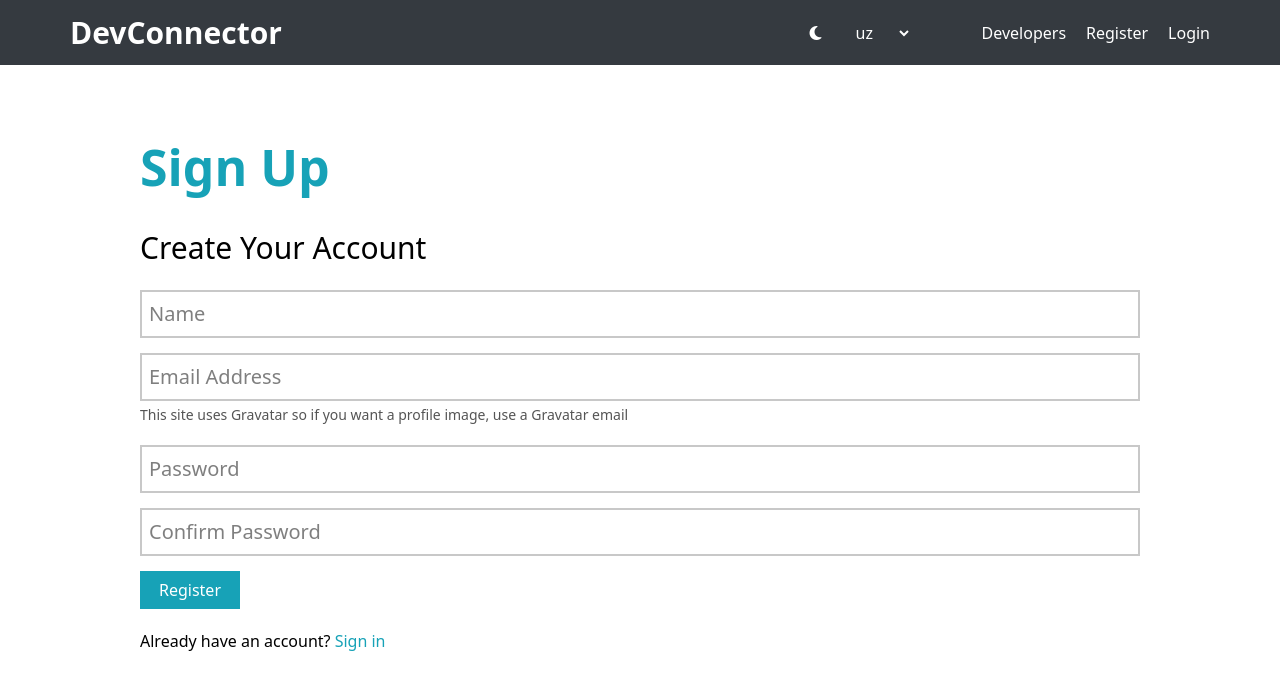
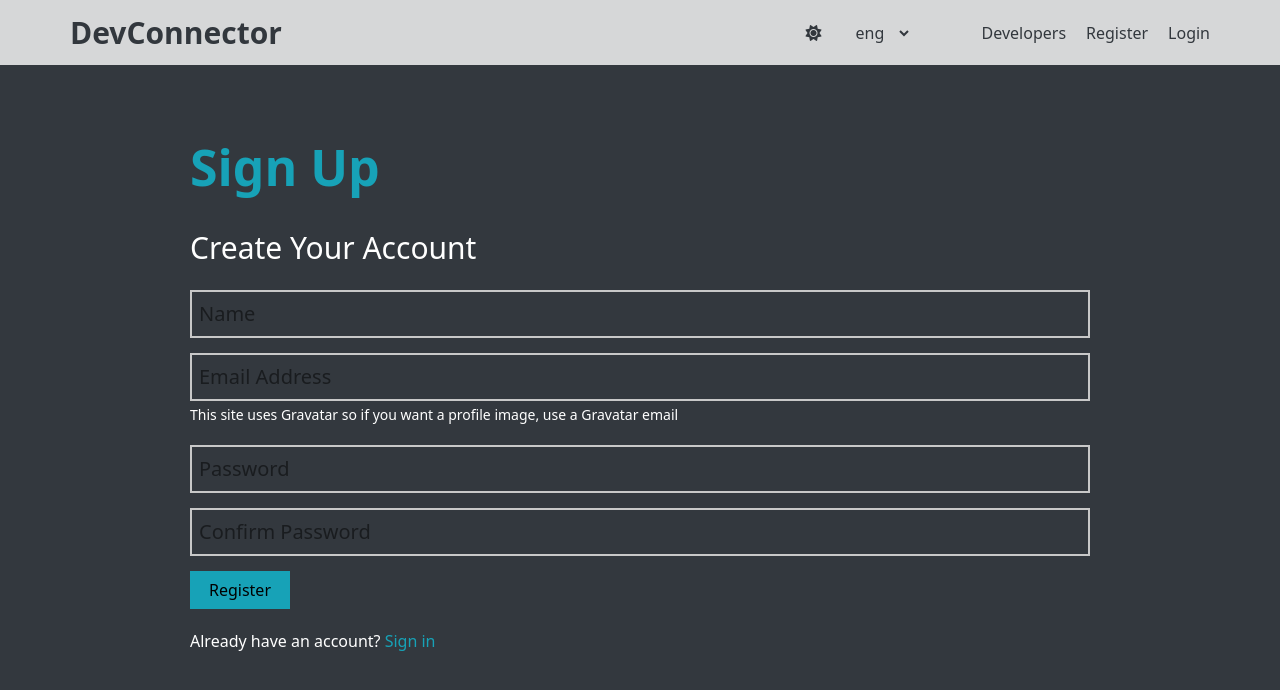
Before and after one commit to asliddinrashidovich/dev-connector, a React (Vite) app: page /register in a window 1280 px wide. Both pictures are taken after a click on the element 815 px from the left and 32 px from the top of the page. Shown: the top 690 px of the page. Built offline with nearby package versions, Linux system fonts and the light colour scheme.

Commit message:
the bugs is fixed

```diff
--- a/index.html
+++ b/index.html
@@ -2,7 +2,7 @@
 <html lang="en">
   <head>
     <meta charset="UTF-8" />
-    <link rel="icon" type="image/svg+xml" href="/vite.svg" />
+    <link rel="icon" type="image/svg+xml" href="" />
     <meta name="viewport" content="width=device-width, initial-scale=1.0" />
     <link rel="stylesheet" href="https://cdnjs.cloudflare.com/ajax/libs/font-awesome/6.7.2/css/all.min.css" integrity="sha512-Evv84Mr4kqVGRNSgIGL/F/aIDqQb7xQ2vcrdIwxfjThSH8CSR7PBEakCr51Ck+w+/U6swU2Im1vVX0SVk9ABhg==" crossorigin="anonymous" referrerpolicy="no-referrer" />
     <title>DevConnector</title>
--- a/package.json
+++ b/package.json
@@ -11,6 +11,7 @@
   },
   "dependencies": {
     "@tailwindcss/vite": "^4.0.15",
+    "axios": "^1.8.4",
     "react": "^18.3.1",
     "react-dom": "^18.3.1",
     "react-router-dom": "^7.4.0",
--- a/src/App.jsx
+++ b/src/App.jsx
@@ -4,6 +4,8 @@ import Register from "./pages/register"
 import Login from "./pages/login"
 import Layout from "./layout/layout"
 import Developers from "./pages/developer"
+import Posts from "./pages/posts"
+import Dashboard from "./pages/dashboard"
 
 function App() {
   const routes = createBrowserRouter(
@@ -11,6 +13,8 @@ function App() {
       <Route path="/" element={<Layout/>}>
         <Route index element={<Home/>}/>
         <Route path="developer" element={<Developers/>}/>
+        <Route path="posts" element={<Posts/>}/>
+        <Route path="dashboard" element={<Dashboard/>}/>
         <Route path="register" element={<Register/>}/>
         <Route path="login" element={<Login/>}/>
       </Route>
--- a/src/components/header.jsx
+++ b/src/components/header.jsx
@@ -1,10 +1,17 @@
 import { useContext, useEffect, useState } from "react"
-import { Link } from "react-router-dom"
+import { Link, useNavigate } from "react-router-dom"
 import { AppContext } from "../context/context"
 
 function Header() {
-    const {setHeadertext, setHeaderparagraph, setSignuptext, setLogintext, setSignupheader, setSigninheader, setSignuptitle, setSignintitle} = useContext(AppContext)
+    const {setHeadertext, setHeaderparagraph, setSignuptext, setLogintext, setSignupheader, setSigninheader, setSignuptitle, setSignintitle, headerBgColor, setBgcolor, heroColor ,setHerocolor , login, setLogin} = useContext(AppContext)
     const [lang, setLang] = useState('eng')
+    const [dark, setDark] = useState(false)
+    const navigate = useNavigate();
+
+    function handleLogout() {
+        setLogin(prev => prev ? false : true)
+        navigate('/register')
+    }
 
 
     function handleLanguage() {
@@ -38,25 +45,31 @@ function Header() {
         }
     }
 
+    function handleDark() {
+        setDark(prev => prev ? false : true);
+        setBgcolor(prev => prev == '#33383e' ? '#fff' : '#33383e');
+        setHerocolor(prev => prev == '#fff' ? '#33383e' : '#fff')
+    }
+
     useEffect(() => {
         handleLanguage()
     }, [lang])
     return (
-    <header className="w-full fixed bg-[#353a40] py-[10px] z-[99]">
-        <div className="max-w-[calc(100vw-140px)] text-white w-full mx-auto flex justify-between items-center">
+    <header className={`w-full fixed bg-[${headerBgColor}] opacity-80 py-[10px] z-[99]`}>
+        <div className={`max-w-[calc(100vw-140px)]  w-full mx-auto flex justify-between items-center`} style={{color: heroColor}}>
             <Link to={'/'} className="">
                 <span className="text-[30px] font-[700]">DevConnector</span>
             </Link>
             <ul className="flex gap-[20px]">
-                <div className="mr-[10px] cursor-pointer">
-                <i className="fa-solid fa-moon "></i>
-                {/* <i className="fa-solid fa-sun "></i> */}
+                <div className="mr-[10px] cursor-pointer" onClick={handleDark}>
+                    {!dark && <i className="fa-solid fa-moon "></i>}
+                    {dark && <i className="fa-solid fa-sun "></i>}
                 </div>
                 <div className="mr-[50px] ">
                     <select name="lang"  onChange={(e) => {setLang(e.target.value); handleLanguage}} id="lang" className="w-[60px] cursor-pointer">
-                        <option value="uz"  className="bg-[#555]">uz</option>
-                        <option value="eng" className="bg-[#555]">eng</option>
-                        <option value="ru" className="bg-[#555]"> ru</option>
+                        <option value="eng" className="bg-[#555] text-[#fff]">eng</option>
+                        <option value="uz"  className="bg-[#555] text-[#fff]">uz</option>
+                        <option value="ru" className="bg-[#555] text-[#fff]"> ru</option>
                     </select>
                 </div>
                 <li>
@@ -64,16 +77,29 @@ function Header() {
                         Developers
                     </Link>
                 </li>
-                <li>
+                {login && <li>
+                    <Link to={'/posts'}>
+                        Posts
+                    </Link>
+                </li>}
+                {login && <li>
+                    <Link to={'/dashboard'}>
+                     <i className="fa-solid fa-user"></i> Dashboard
+                    </Link>
+                </li>}
+                {login && <li onClick={handleLogout}>
+                    Logout
+                </li>}
+                {!login && <li>
                     <Link to={'/register'}>
                         Register
                     </Link>
-                </li>
-                <li>
+                </li>}
+                {!login && <li>
                     <Link to={'login'}>
                         Login
                     </Link>
-                </li>
+                </li>}
             </ul>
         </div>
     </header>
--- a/src/context/context.jsx
+++ b/src/context/context.jsx
@@ -11,9 +11,17 @@ export function AppProvider({children}) {
     const [signinHeader, setSigninheader] = useState('Sign in')
     const [signupTitle, setSignuptitle] = useState('Create Your Account')
     const [signintitle, setSignintitle] = useState('Sign Into Your Account')
+    const [headerBgColor, setBgcolor] = useState('#33383e')
+    const [heroColor, setHerocolor] = useState('#fff')
+    const [name, setName] = useState("")
+    const [email, setEmail] = useState("")
+    const [password, setPassword] = useState("")
+    const [confirmpassword, setConfirmpassword] = useState("")
+    const [posts, setPosts] = useState([])
+    const [login, setLogin] = useState(false)
 
     return (
-        <AppContext.Provider value={{headerText, setHeadertext, headerParagraph, setHeaderparagraph,signupText, setSignuptext, loginText, setLogintext, signupHeader, setSignupheader, signinHeader, setSigninheader, signupTitle, setSignuptitle, signintitle, setSignintitle}}>
+        <AppContext.Provider value={{headerText, setHeadertext, headerParagraph, setHeaderparagraph,signupText, setSignuptext, loginText, setLogintext, signupHeader, setSignupheader, signinHeader, setSigninheader, signupTitle, setSignuptitle, signintitle, setSignintitle, headerBgColor, setBgcolor, heroColor ,setHerocolor, name, setName, email, setEmail, password, setPassword, confirmpassword ,setConfirmpassword, posts, setPosts, login, setLogin}}>
             {children}
         </AppContext.Provider>
     )
--- a/src/layout/layout.jsx
+++ b/src/layout/layout.jsx
@@ -1,11 +1,14 @@
 import { Outlet } from "react-router-dom"
 import Header from "../components/header"
+import { useContext } from "react"
+import { AppContext } from "../context/context"
 
 function Layout() {
+   const {heroColor } = useContext(AppContext)
   return (
     <div>
         <Header/>
-        <div>
+        <div style={{backgroundColor: heroColor}} className="w-full h-[100vh]">
             <Outlet/>
         </div>
     </div>
--- /dev/null
+++ b/src/pages/dashboard.jsx
@@ -0,0 +1,16 @@
+import { useContext } from "react"
+import { AppContext } from "../context/context"
+
+function Dashboard() {
+     const {headerBgColor, heroColor} = useContext(AppContext)
+  return (
+    <div className="w-full flex justify-center flex-col pt-[130px] max-w-[1000px] mx-auto  px-[50px]" style={{backgroundColor: heroColor}}>
+        <h1 className="text-[#17a2b7] text-[50px] font-[700] mb-[20px]">Dashboard</h1>
+        <p className="text-[30px] mb-[20px] " style={{color: headerBgColor}}> <i className="fa-solid fa-user"></i> Welcome </p>
+        <p className="mb-[20px]">You have not yet setup a profile, please add some info</p>
+        <button className="w-[130px] py-[7px] bg-[#17a2b7] text-white mb-[20px]">Create Profile</button>
+    </div>
+  )
+}
+
+export default Dashboard
--- a/src/pages/home.jsx
+++ b/src/pages/home.jsx
@@ -15,7 +15,7 @@ function Home() {
             </div>
         </div>
         <div className="absolute top-0 left-0 right-0 bottom-0 brightness-[30%]">
-            <img src="/public/hero.jpg" className="object-cover " alt="hero" />
+            <img src="/hero.jpg"  className="object-cover " alt="hero" />
         </div>
     </div>
   )
--- a/src/pages/login.jsx
+++ b/src/pages/login.jsx
@@ -1,18 +1,28 @@
 import { useContext } from "react"
 import { Link } from "react-router-dom"
 import { AppContext } from "../context/context"
+import axios from "axios"
 
 function Login() {
-  const {signinHeader, signintitle} = useContext(AppContext)
+  const {signinHeader, signintitle, headerBgColor, heroColor, email, setEmail, password, setPassword  } = useContext(AppContext)
+
+
+  function handleSubmit(e) {
+    e.preventDefault()
+    axios.post(`https://nt-devconnector.onrender.com/api/auth`, {
+      email,
+      password,
+    }).then((res) => localStorage.setItem('token', res.data.token))
+  }
   return (
-    <div className="w-full flex justify-center flex-col pt-[130px] max-w-[1000px] mx-auto">
+    <div className="w-full flex justify-center flex-col pt-[130px] max-w-[1000px] mx-auto  px-[50px]" style={{backgroundColor: heroColor}}>
         <h1 className="text-[#17a2b7] text-[50px] font-[700] mb-[20px]">{signinHeader}</h1>
-        <p className="text-[30px] mb-[20px]">{signintitle}</p>
-        <form className="">
-            <input type="email" placeholder="Email Address" className="w-full border-[#c8c8c8] border-[2px] p-[7px] text-[20px] mb-[15px]"/>
-            <input type="password" placeholder="Password" className="w-full border-[#c8c8c8] border-[2px] p-[7px] text-[20px] mb-[15px]"/>
+        <p className="text-[30px] mb-[20px]" style={{color: headerBgColor}}>{signintitle}</p>
+        <form onSubmit={handleSubmit}>
+            <input type="email" value={email} onChange={(e) => setEmail(e.target.value)} placeholder="Email Address"  className="w-full bg-transparent border-[#c8c8c8] border-[2px] p-[7px] text-[20px] mb-[15px]"/>
+            <input type="password" value={password} onChange={(e) => setPassword(e.target.value)} placeholder="Password"  className="w-full bg-transparent border-[#c8c8c8] border-[2px] p-[7px] text-[20px] mb-[15px] "/>
             <button className="w-[100px] py-[7px] bg-[#17a2b7] text-white mb-[20px]">Login</button>
-            <p>Don{`'`}t have an account? <Link to={'/register'} className="text-[#17a2b7]">Sign Up</Link></p>
+            <p style={{color: headerBgColor}}>Don{`'`}t have an account? <Link to={'/register'} className="text-[#17a2b7]">Sign Up</Link></p>
         </form>
     </div>
   )
--- a/src/pages/register.jsx
+++ b/src/pages/register.jsx
@@ -1,21 +1,35 @@
 import { useContext } from "react"
-import { Link } from "react-router-dom"
+import { Link, useNavigate } from "react-router-dom"
 import { AppContext } from "../context/context"
+import axios from "axios"
 
 function Register() {
-  const {signupHeader, signupTitle} = useContext(AppContext)
+  const {signupHeader, signupTitle, headerBgColor, name, setName, email, setEmail, password, setPassword, confirmpassword ,setConfirmpassword, setLogin} = useContext(AppContext)
+  const navigate = useNavigate();
+
+  function handleSubmit(e) {
+    e.preventDefault()
+    axios.post(`https://nt-devconnector.onrender.com/api/users`, {
+      name,
+      email,
+      password,
+      confirmpassword
+    }).then((res) => localStorage.setItem('token', res.data.token))
+    setLogin(prev => prev ? false : true)
+    navigate("/dashboard")
+  }
   return (
-    <div className="w-full flex justify-center flex-col pt-[130px] max-w-[1000px] mx-auto">
+    <div className="w-full flex justify-center flex-col pt-[130px] max-w-[1000px] mx-auto  px-[50px]">
         <h1 className="text-[#17a2b7] text-[50px] font-[700] mb-[20px]">{signupHeader}</h1>
-        <p className="text-[30px] mb-[20px]">{signupTitle}</p>
-        <form className="">
-            <input type="text" placeholder="Name" className="w-full border-[#c8c8c8] border-[2px] p-[7px] text-[20px] mb-[15px]"/>
-            <input type="email" placeholder="Email Address" className="w-full border-[#c8c8c8] border-[2px] p-[7px] text-[20px] mb-[3px]"/>
-            <p className="text-[#555] text-[14px] mb-[20px]">This site uses Gravatar so if you want a profile image, use a Gravatar email</p>
-            <input type="password" placeholder="Password" className="w-full border-[#c8c8c8] border-[2px] p-[7px] text-[20px] mb-[15px]"/>
-            <input type="password" placeholder="Confirm Password" className="w-full border-[#c8c8c8] border-[2px] p-[7px] text-[20px] mb-[15px]"/>
-            <button className="w-[100px] py-[7px] bg-[#17a2b7] text-white mb-[20px]">Register</button>
-            <p>Already have an account? <Link to={'/login'} className="text-[#17a2b7]">Sign in</Link></p>
+        <p className="text-[30px] mb-[20px]" style={{color: headerBgColor}}>{signupTitle}</p>
+        <form onSubmit={handleSubmit}>
+            <input required type="text" value={name} onChange={(e) => setName(e.target.value)} placeholder="Name" className="w-full border-[#c8c8c8] border-[2px] p-[7px] text-[20px] mb-[15px]"/>
+            <input required type="email" value={email} onChange={(e) => setEmail(e.target.value)} placeholder="Email Address" className="w-full border-[#c8c8c8] border-[2px] p-[7px] text-[20px] mb-[3px]"/>
+            <p className="text-[#555] text-[14px] mb-[20px]" style={{color: headerBgColor}}>This site uses Gravatar so if you want a profile image, use a Gravatar email</p>
+            <input required type="password" value={password} onChange={(e) => setPassword(e.target.value)} placeholder="Password" className="w-full border-[#c8c8c8] border-[2px] p-[7px] text-[20px] mb-[15px]"/>
+            <input required type="password" value={confirmpassword} onChange={(e) => setConfirmpassword(e.target.value)} placeholder="Confirm Password" className="w-full border-[#c8c8c8] border-[2px] p-[7px] text-[20px] mb-[15px]"/>
+              <button  type="submit" className="w-[100px] py-[7px] bg-[#17a2b7]  mb-[20px]">Register</button>
+            <p style={{color: headerBgColor}}>Already have an account? <Link to={'/login'} className="text-[#17a2b7]">Sign in</Link></p>
         </form>
     </div>
   )
```
Also changed, not shown: src/pages/posts.jsx (added, +44 -0 lines), public/user.jpg (added), 1 other file (tests, documents, lock files or other folders).
